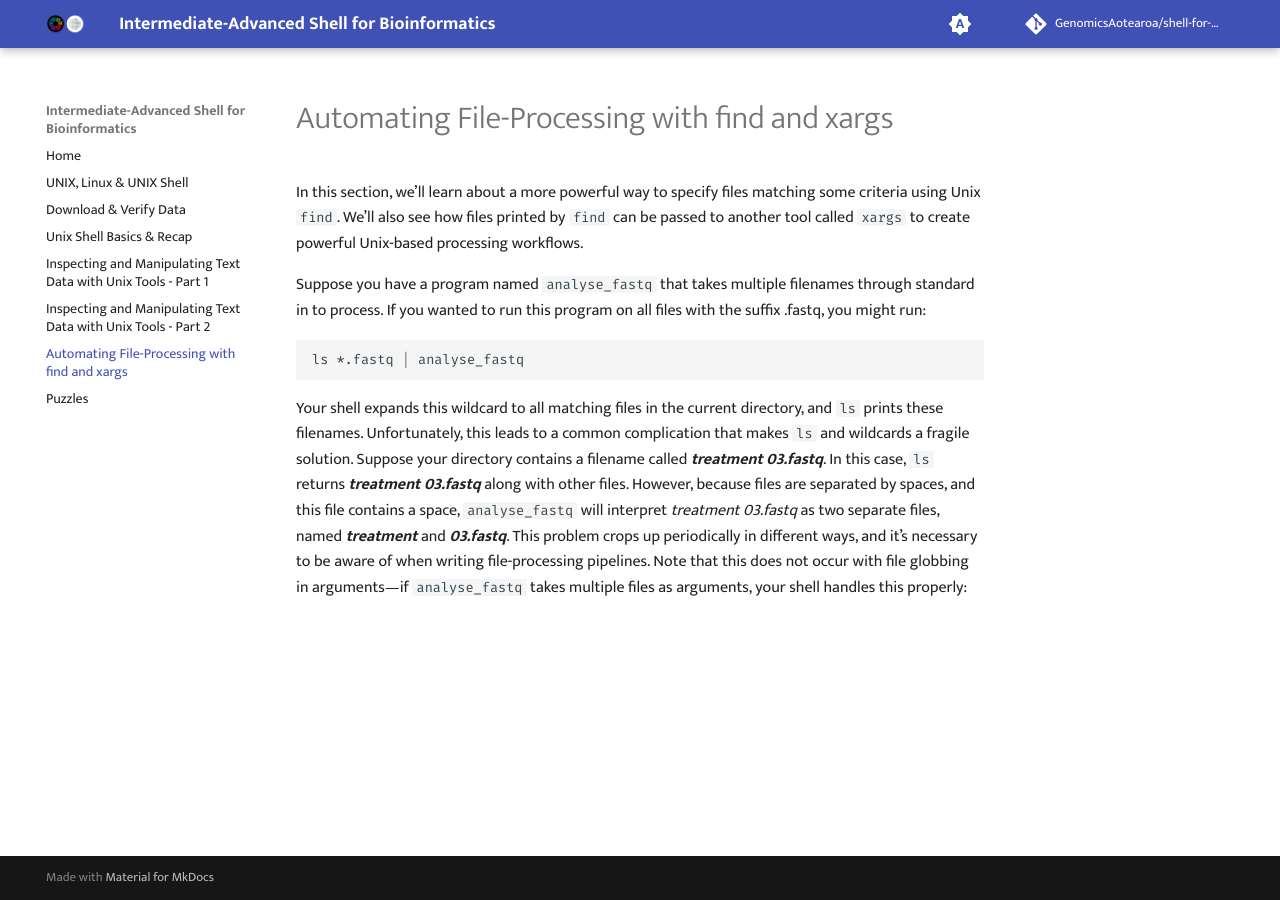
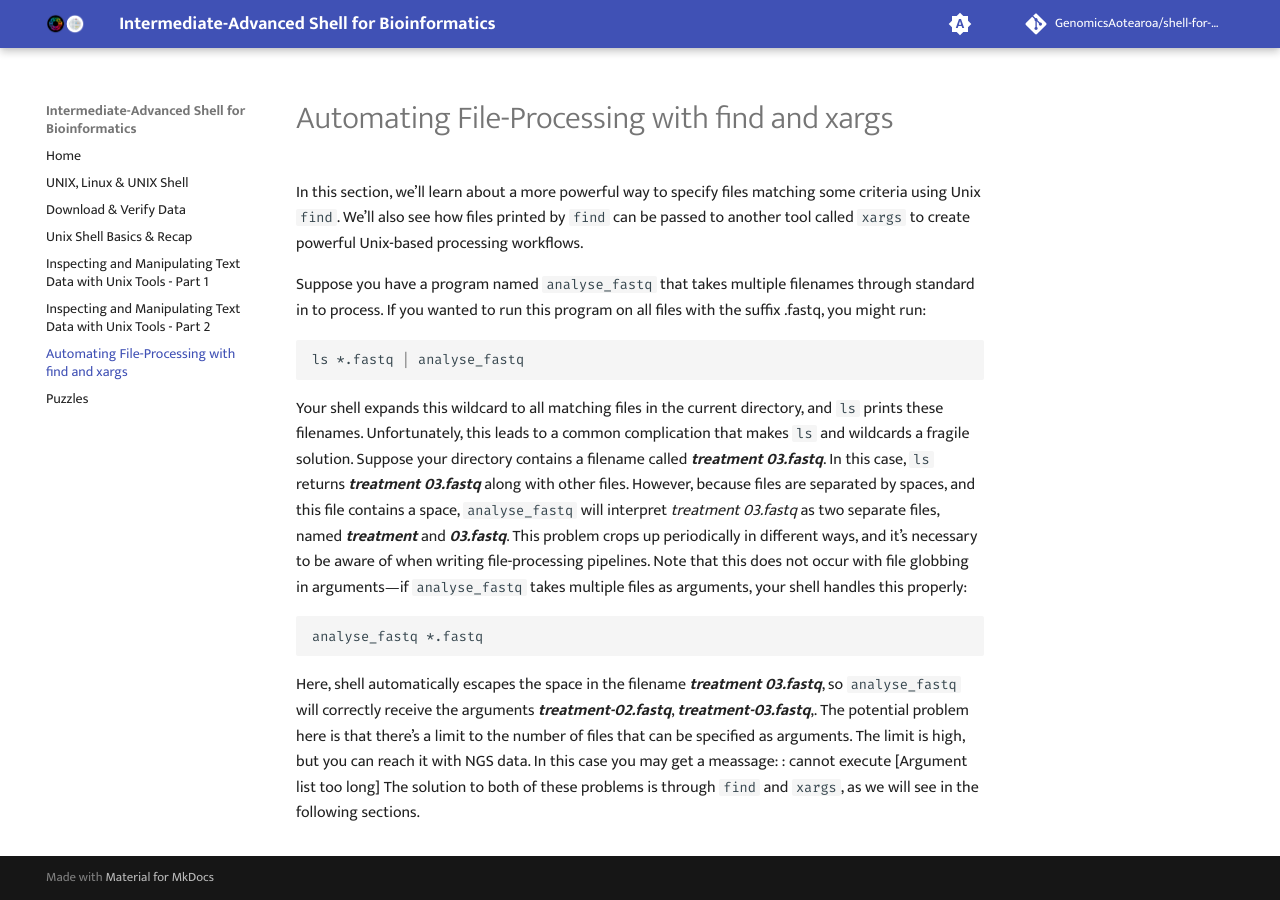
Before and after one commit to GenomicsAotearoa/shell-for-bioinformatics, an MkDocs documentation site: the page built from docs/6_automate_fileprocessing_find_xargs.md, in a window 1280 px wide. Built offline with MkDocs 1.6.1 and Material for MkDocs 9.7.7, drawn with Linux system fonts in a browser that asks for light colours; comment, search, counter and statistics services are not loaded.

Commit message:
fix typo

````diff
--- a/docs/6_automate_fileprocessing_find_xargs.md
+++ b/docs/6_automate_fileprocessing_find_xargs.md
@@ -9,3 +9,8 @@ ls *.fastq | analyse_fastq
 ```
 
 Your shell expands this wildcard to all matching files in the current directory, and `ls` prints these filenames. Unfortunately, this leads to a common complication that makes `ls` and wildcards a fragile solution. Suppose your directory contains a filename called ***treatment 03.fastq***. In this case, `ls` returns ***treatment 03.fastq*** along with other files. However, because files are separated by spaces, and this file contains a space, `analyse_fastq` will interpret *treatment 03.fastq* as two separate files, named ***treatment*** and ***03.fastq***. This problem crops up periodically in different ways, and it’s necessary to be aware of when writing file-processing pipelines. Note that this does not occur with file globbing in arguments—if `analyse_fastq` takes multiple files as arguments, your shell handles this properly:
+
+```bash
+analyse_fastq *.fastq
+```
+Here, shell automatically escapes the space in the filename ***treatment 03.fastq***, so `analyse_fastq` will correctly receive the arguments ***treatment-02.fastq***, ***treatment-03.fastq***,. The potential problem here is that there’s a limit to the number of files that can be specified as arguments. The limit is high, but you can reach it with NGS data. In this case you may get a meassage: : cannot execute [Argument list too long] The solution to both of these problems is through `find` and `xargs`, as we will see in the following sections.
````
